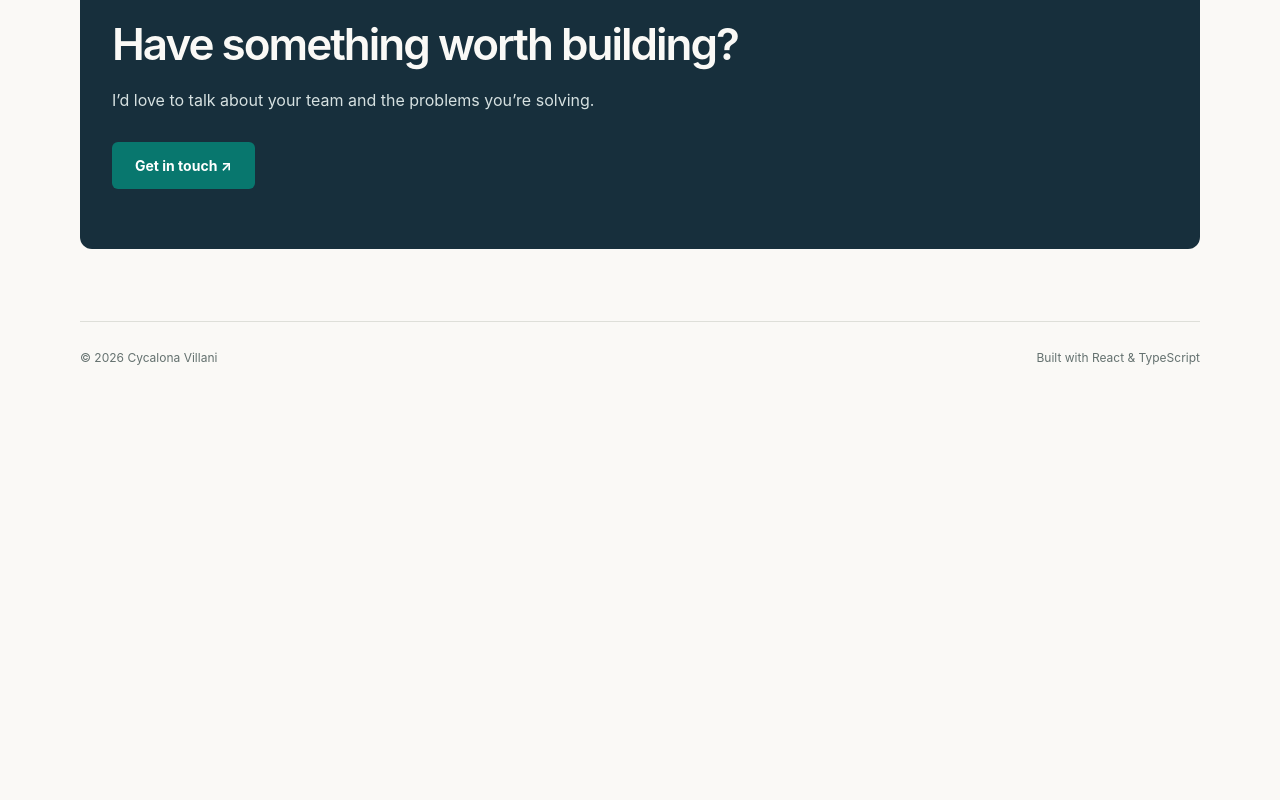
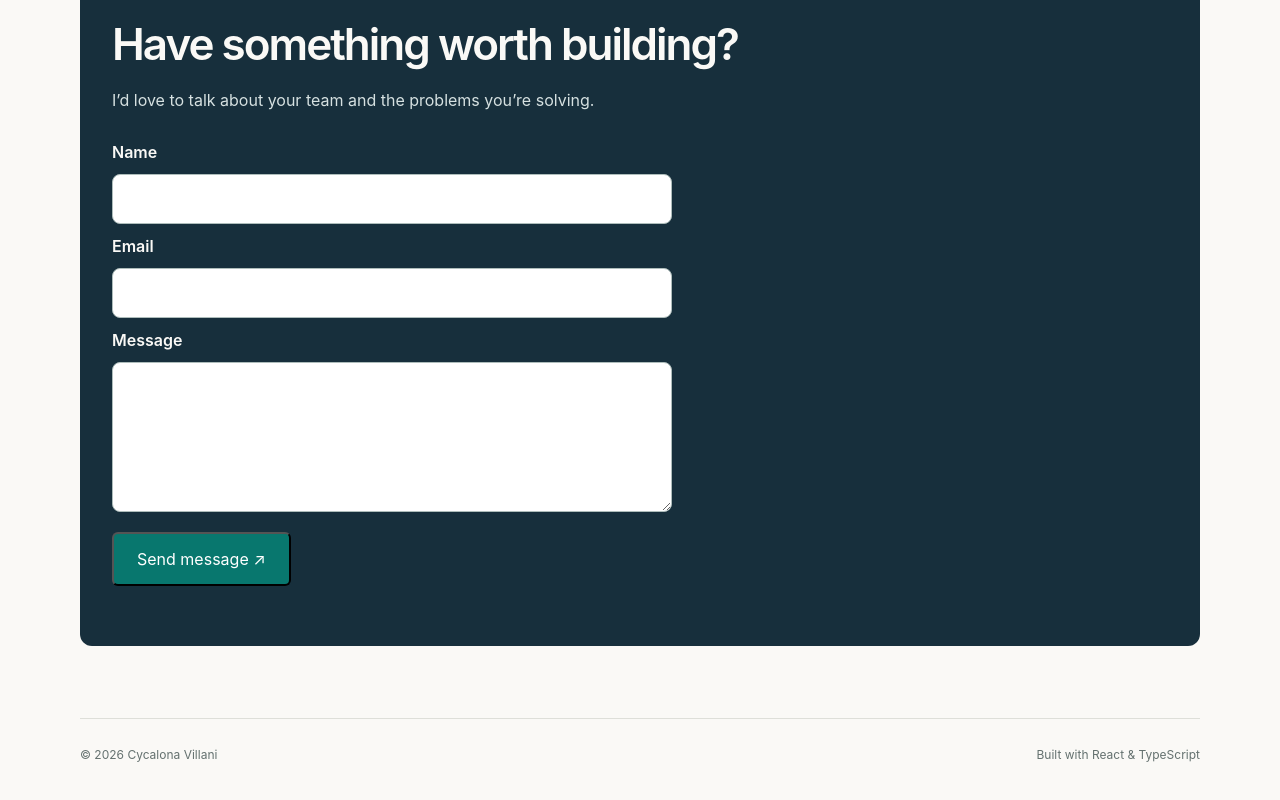
Before and after one commit to Cycalona-villani/cycalona-portfolio, a React (Vite) app: page / in a window 1280 px wide. Shown: the part 3516-4316 px from the top of the page. Before the commit the page ends 3923 px from the top, so only its background shows below. Built offline with nearby package versions, Linux system fonts and the light colour scheme.

Commit message:
Replace public email link with contact form

```diff
--- a/src/App.css
+++ b/src/App.css
@@ -476,3 +476,46 @@ h3 {
     gap: 20px;
   }
 }
+
+.contact-form {
+  display: grid;
+  gap: 12px;
+  width: 100%;
+  max-width: 560px;
+  margin-top: 28px;
+  text-align: left;
+}
+
+.contact-form label {
+  font-weight: 600;
+}
+
+.contact-form input,
+.contact-form textarea {
+  box-sizing: border-box;
+  width: 100%;
+  padding: 14px 16px;
+  border: 1px solid #aebdbb;
+  border-radius: 8px;
+  background: #fff;
+  color: #172b3a;
+  font: inherit;
+}
+
+.contact-form textarea {
+  resize: vertical;
+}
+
+.contact-form input:focus-visible,
+.contact-form textarea:focus-visible,
+.contact-form button:focus-visible {
+  outline: 3px solid #087f75;
+  outline-offset: 3px;
+}
+
+.contact-form button {
+  justify-self: start;
+  margin-top: 8px;
+  font: inherit;
+  cursor: pointer;
+}
--- a/src/App.tsx
+++ b/src/App.tsx
@@ -384,12 +384,43 @@ function App() {
             the problems you’re solving.
           </p>
 
-          <a
-            className="button"
-            href="mailto:clonievillani@gmail.com"
+          <form
+            className="contact-form"
+            action="https://formspree.io/f/mbggrqba"
+            method="POST"
           >
-            Get in touch ↗
-          </a>
+            <label htmlFor="contact-name">Name</label>
+            <input
+              id="contact-name"
+              name="name"
+              type="text"
+              autoComplete="name"
+              maxLength={100}
+              required
+            />
+
+            <label htmlFor="contact-email">Email</label>
+            <input
+              id="contact-email"
+              name="email"
+              type="email"
+              autoComplete="email"
+              required
+            />
+
+            <label htmlFor="contact-message">Message</label>
+            <textarea
+              id="contact-message"
+              name="message"
+              rows={6}
+              maxLength={5000}
+              required
+            />
+
+            <button className="button" type="submit">
+              Send message ↗
+            </button>
+          </form>
         </section>
       </main>
 
```
